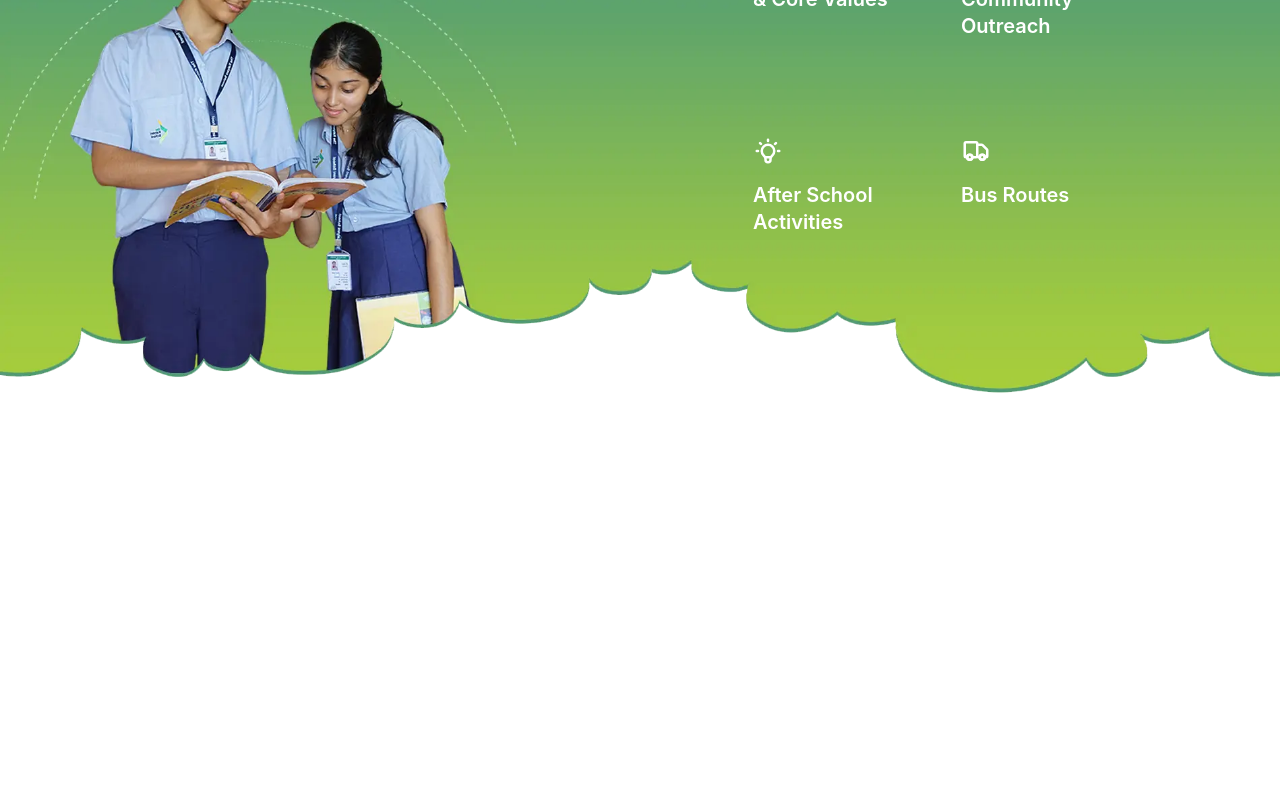
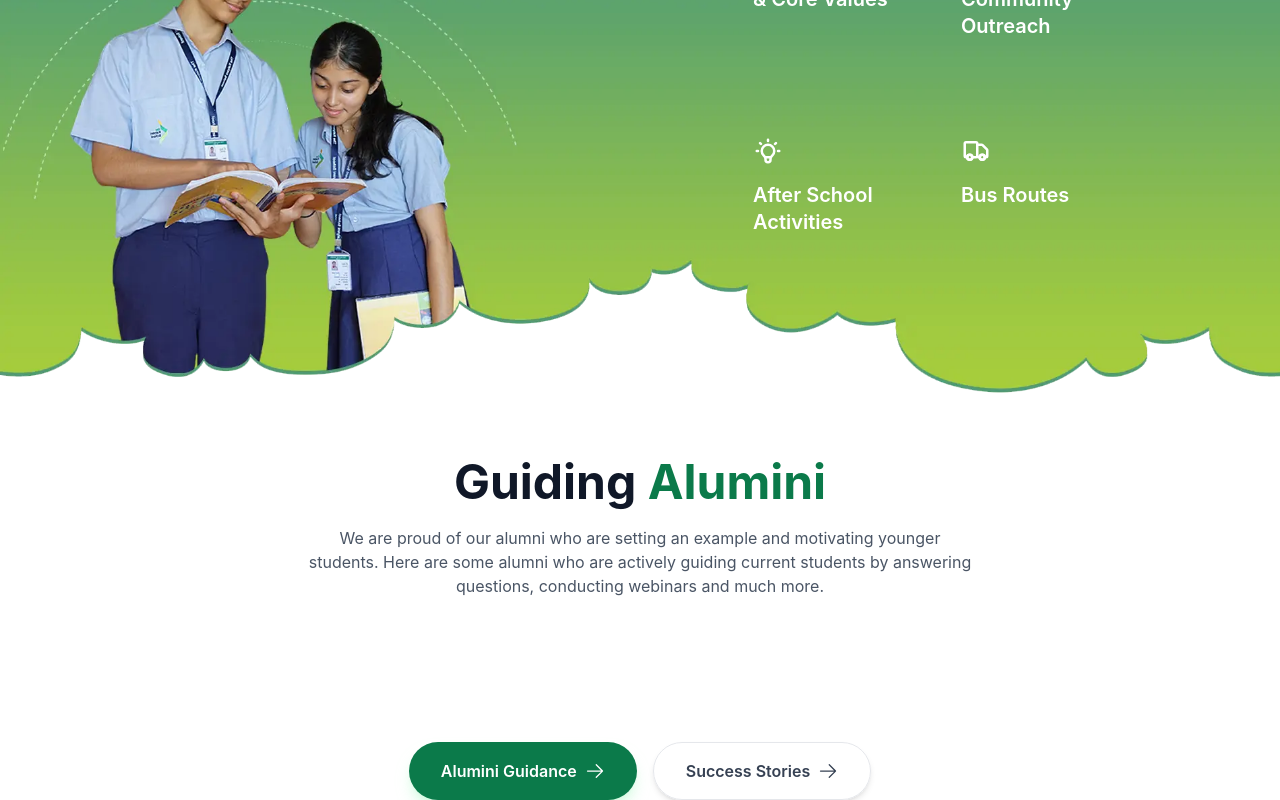
Before and after one commit to Sumituuu777/DETTROIN-INT-Sumit-Website, a React (Vite) app in the folder client/: page / in a window 1280 px wide. Shown: the part 3493-4293 px from the top of the page. Before the commit the page ends 3951 px from the top, so only its background shows below. Built offline with nearby package versions, Linux system fonts and the light colour scheme.

Commit message:
Guiding alumini section

```diff
--- /dev/null
+++ b/client/src/components/AluminiMini.jsx
@@ -0,0 +1,78 @@
+import React from 'react'
+import { HiArrowRight } from 'react-icons/hi2'
+import { Link } from 'react-router-dom'
+
+const AluminiMini = () => {
+    return (
+        <div className='flex flex-col items-center gap-20'>
+
+            <div className="text-center mb-16">
+                <h2 className="text-4xl lg:text-5xl font-bold text-gray-900">
+                    Guiding <span className="text-[#0B7A4A]">Alumini</span>
+                </h2>
+
+                <p className="mt-5 text-gray-600 max-w-2xl mx-auto">
+                    We are proud of our alumni who are setting an example and motivating younger students. Here are some alumni who are actively guiding current students by answering questions, conducting webinars and much more.
+                </p>
+            </div>
+            <div className="flex flex-col sm:flex-row gap-4">
+
+                  {/* Primary Button */}
+
+                  <button
+                    className="group flex items-center justify-center gap-2
+                    rounded-full bg-[#0B7A4A]
+                    px-8 py-4
+                    text-white
+                    font-semibold
+                    shadow-lg shadow-green-200/60
+                    transition-all duration-300
+                    hover:-translate-y-1
+                    hover:bg-[#09653D]
+                    hover:shadow-xl
+                    cursor-pointer"
+                  >
+                    <Link to="/admissions">Alumini Guidance</Link>
+
+                    <HiArrowRight
+                      className="transition-transform duration-300
+                      group-hover:translate-x-1"
+                      size={20}
+                    />
+                  </button>
+
+                  {/* Secondary Button */}
+
+                  <button
+                    className="group flex items-center justify-center gap-2
+                    rounded-full
+                    border border-gray-200
+                    bg-white/80
+                    backdrop-blur-md
+                    px-8 py-4
+                    font-semibold
+                    text-gray-700
+                    shadow-md
+                    transition-all duration-300
+                    hover:-translate-y-1
+                    hover:border-[#0B7A4A]
+                    hover:text-[#0B7A4A]
+                    hover:shadow-lg
+                    cursor-pointer"
+                  >
+                    <Link to="/contact">Success Stories</Link>
+
+                    <HiArrowRight
+                      className="transition-transform duration-300
+                      group-hover:translate-x-1"
+                      size={20}
+                    />
+                  </button>
+
+                </div>
+
+        </div>
+    )
+}
+
+export default AluminiMini
--- a/client/src/pages/Home.jsx
+++ b/client/src/pages/Home.jsx
@@ -1,3 +1,4 @@
+import AluminiMini from "../components/AluminiMini";
 import AwardsSection from "../components/AwardsSection";
 import Hero from "../components/Hero/Hero";
 import MissionSection from "../components/MissionSection";
@@ -10,6 +11,7 @@ export default function Home() {
     <WelcomeSection/>
     <AwardsSection/>
     <MissionSection/>
+    <AluminiMini/>
     </>
   );
 }
```
